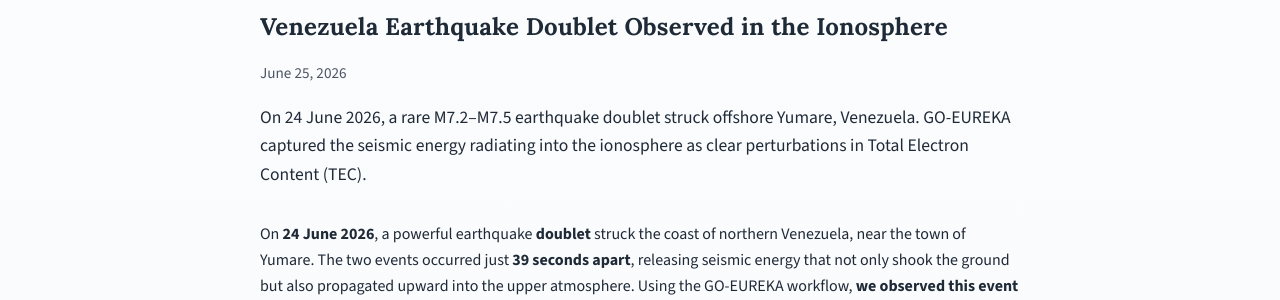
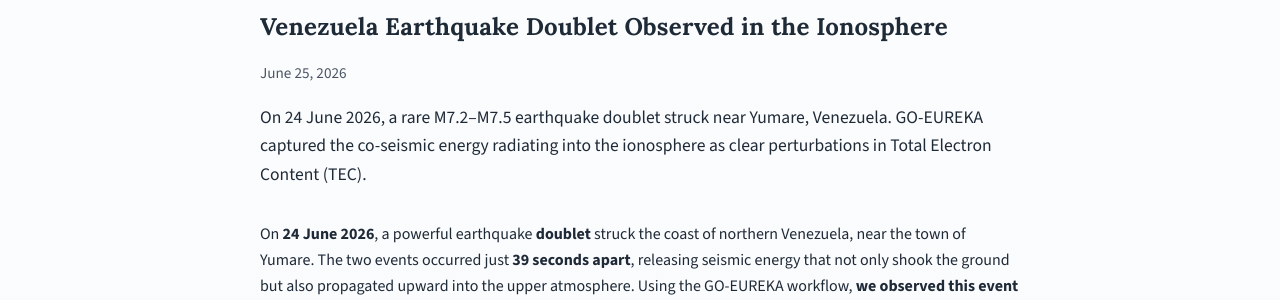
Before and after one commit to IONO-EUREKA/iono-eureka.github.io, a Jekyll site: the page built from _news/2026-06-25-venezuela-earthquake-doublet-ionosphere.md, in a window 1280 px wide and 900 px high. Shown: the part 127-427 px from the top of the window. Built offline with Jekyll 4.4.1, drawn with Linux system fonts in a browser that asks for light colours.

Commit message:
chore(news): tweak Venezuela article summary
Co-Authored-By: Claude Opus 4.8 (1M context) <noreply@anthropic.com>

```diff
--- a/_news/2026-06-25-venezuela-earthquake-doublet-ionosphere.md
+++ b/_news/2026-06-25-venezuela-earthquake-doublet-ionosphere.md
@@ -2,7 +2,7 @@
 title: "Venezuela Earthquake Doublet Observed in the Ionosphere"
 date: 2026-06-25
 author: "GO-EUREKA Team"
-summary: "On 24 June 2026, a rare M7.2–M7.5 earthquake doublet struck offshore Yumare, Venezuela. GO-EUREKA captured the seismic energy radiating into the ionosphere as clear perturbations in Total Electron Content (TEC)."
+summary: "On 24 June 2026, a rare M7.2–M7.5 earthquake doublet struck near Yumare, Venezuela. GO-EUREKA captured the co-seismic energy radiating into the ionosphere as clear perturbations in Total Electron Content (TEC)."
 categories: [News, Science]
 tags: [Earthquakes, Ionosphere, TEC, GNSS, Venezuela]
 ---
```
